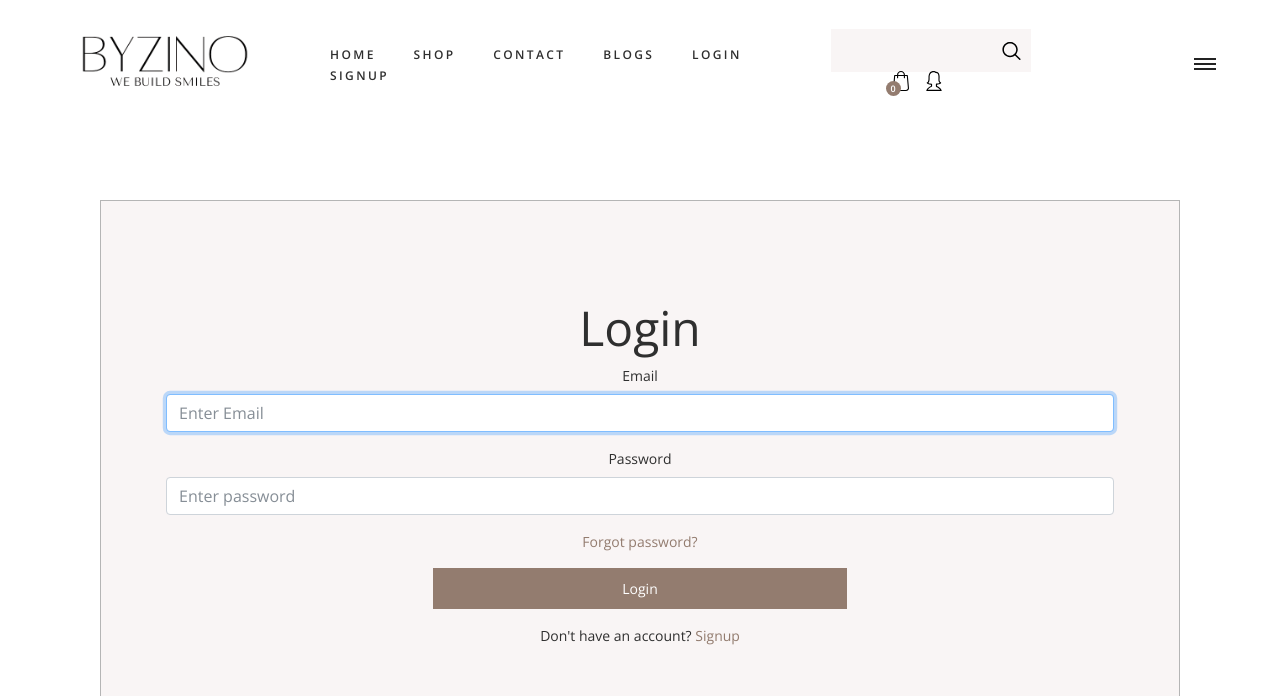
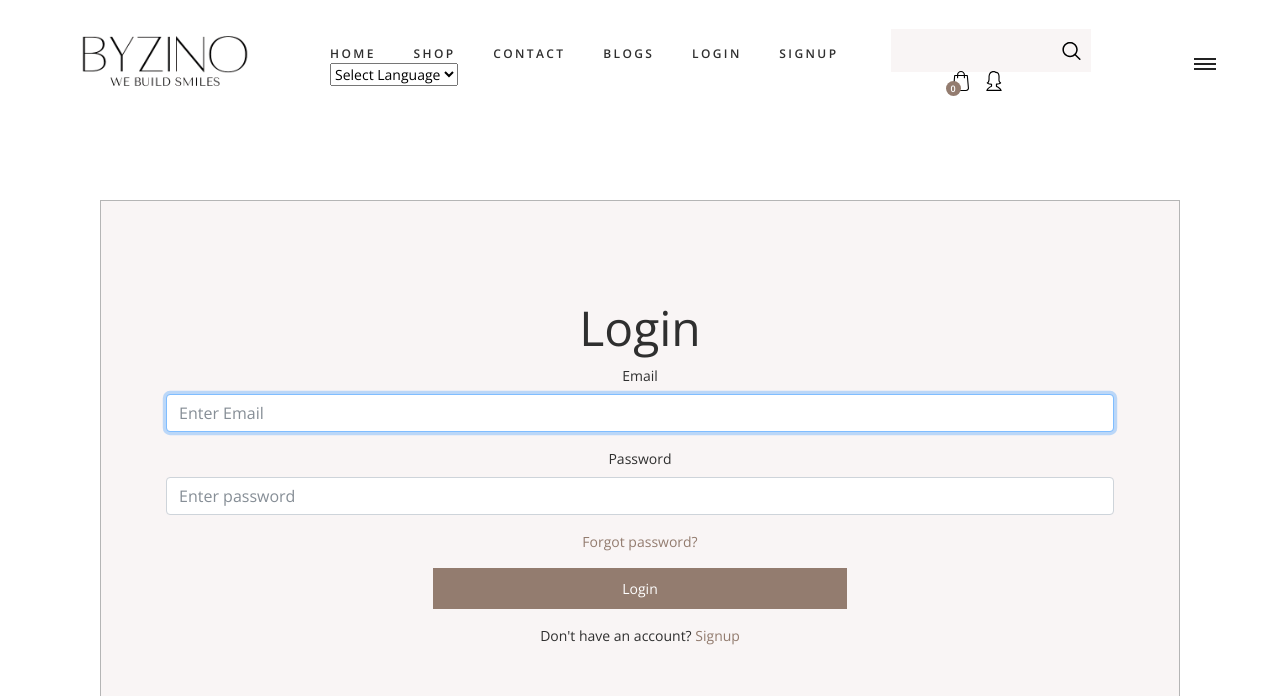
Before and after one commit to abdullah956/dj-byzino, a Django app: page /login/ in a window 1280 px wide. Shown: the top 696 px of the page. Run offline with Django 5.2, Linux system fonts and the light colour scheme; parts of the project's set-up code (start-up, migrations or seed data) failed here and were passed over; some libraries are stand-ins or nearby versions.

Commit message:
google translator

```diff
--- a/templates/base.html
+++ b/templates/base.html
@@ -56,7 +56,48 @@
                   <a href="{% url 'signup' %}">signup</a>
                 </li>
               {% endif %}
+              <!-- Google Translate Language Selector -->
+              <li>
+                <select id="language_selector" onchange="changeLanguageByButtonClick();">
+                  <option value="">Select Language</option>
+                  <option value="en">English</option>
+                  <option value="fr">French</option>
+                  <option value="nl">Nederlands</option>
+                </select>
+              </li>
             </ul>
+
+            <!-- Google Translate Element (Hidden) -->
+            <div id="google_translate_element" style="display:none;"></div>
+
+            <!-- Custom CSS to Hide Google Translate Toolbar -->
+            <style>
+              body > .skiptranslate {
+                display: none;
+              }
+            </style>
+
+            <!-- Google Translate Script -->
+            <script type="text/javascript">
+              function googleTranslateElementInit() {
+                new google.translate.TranslateElement({ pageLanguage: 'en' }, 'google_translate_element')
+              }
+            </script>
+            <script type="text/javascript" src="//translate.google.com/translate_a/element.js?cb=googleTranslateElementInit"></script>
+
+            <!-- Script to Change Language -->
+            <script>
+              function changeLanguageByButtonClick() {
+                var language = document.getElementById('language_selector').value
+                if (language) {
+                  var selectField = document.querySelector('.goog-te-combo')
+                  if (selectField) {
+                    selectField.value = language
+                    selectField.dispatchEvent(new Event('change'))
+                  }
+                }
+              }
+            </script>
           </nav>
           <div class="header_content ml-auto">
             <div class="search header_search">
```
